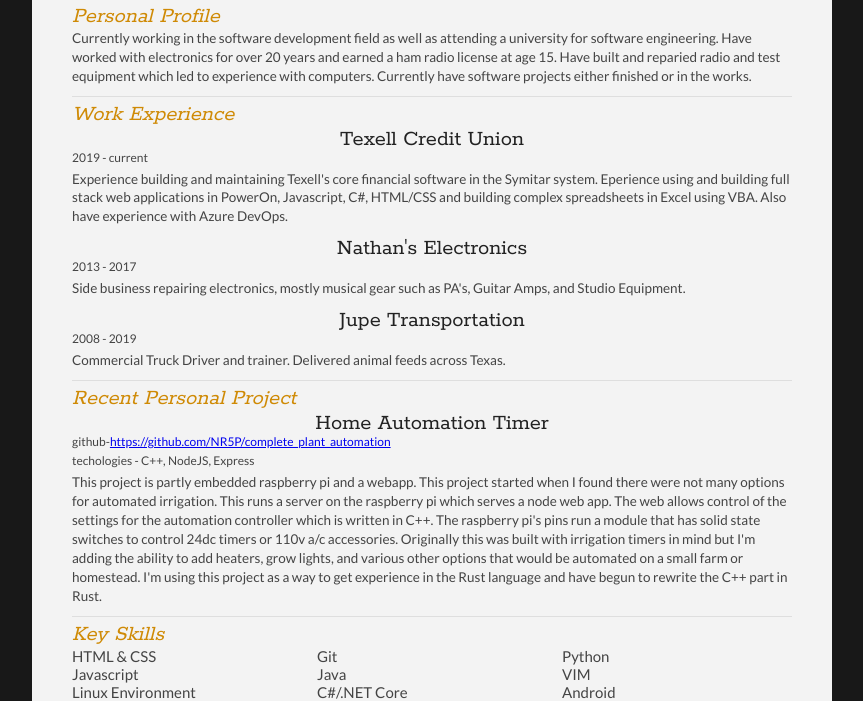
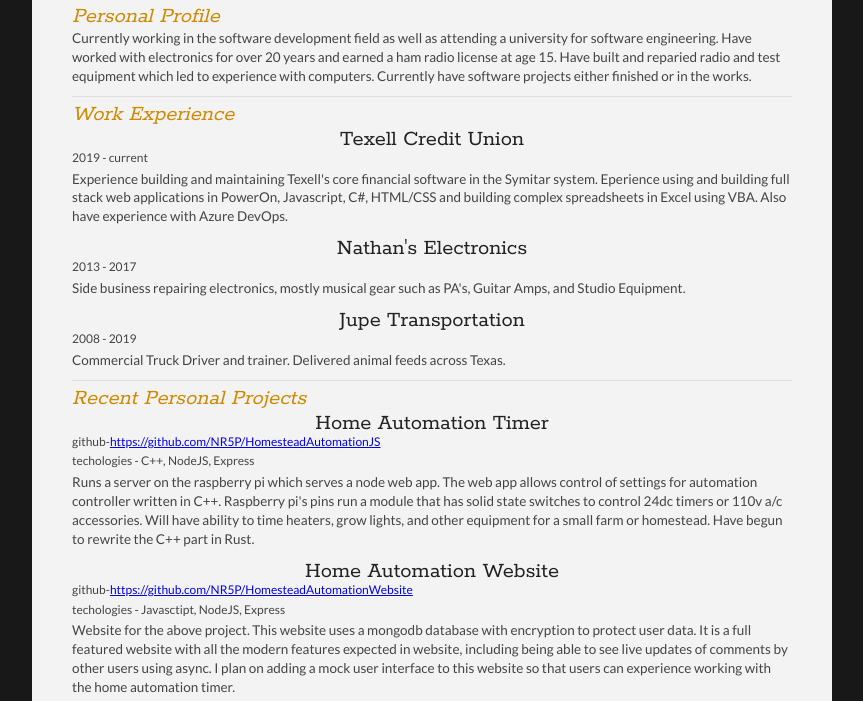
Before and after one commit to NR5P/resume, a plain HTML site: page index.html in a window 1280 px wide. Shown: the part 103-804 px from the top of the page, without its empty margins (208-1071 px from the left). Drawn offline with Linux system fonts and the light colour scheme.

Commit message:
resume additons

```diff
--- a/index.html
+++ b/index.html
@@ -96,22 +96,32 @@
 
 		<section>
 			<div class="sectionTitle">
-				<h1>Recent Personal Project</h1>
+				<h1>Recent Personal Projects</h1>
 			</div>
 
 			<div class="sectionContent">
 				<article>
 					<h2>Home Automation Timer</h2>
-					<p class="subDetails">github-<a href=https://github.com/NR5P/HomesteadAutomationJS>https://github.com/NR5P/complete_plant_automation</a></p>
+					<p class="subDetails">github-<a href=https://github.com/NR5P/HomesteadAutomationJS>https://github.com/NR5P/HomesteadAutomationJS</a></p>
 					<p class="subDetails">techologies - C++, NodeJS, Express</p>
 					<p>
-						This project is partly embedded raspberry pi and a webapp. This project started when I found there were not many options for
-						automated irrigation. This runs a server on the raspberry pi which serves a node web app. The web allows
-						control of the settings for the automation controller which is written in C++. The raspberry pi's pins run a module that has solid state switches to
-						control 24dc timers or 110v a/c accessories. Originally this was built with irrigation timers in mind but I'm adding the ability to add heaters, grow
-						lights, and various other options that would be automated on a small farm or homestead. I'm using this project as a way to get experience in the Rust language and have begun to rewrite the C++ part in Rust.
+						Runs a server on the raspberry pi which serves a node web app. The web app allows
+						control of settings for automation controller written in C++. Raspberry pi's pins run a module that has solid state switches to
+						control 24dc timers or 110v a/c accessories. Will have ability to time heaters, grow
+						lights, and other equipment for a small farm or homestead. Have begun to rewrite the C++ part in Rust.
 					</p>
 				</article>
+				<article>
+					<h2>Home Automation Website</h2>
+					<p class="subDetails">github-<a href=https://github.com/NR5P/HomesteadAutomationWebsite>https://github.com/NR5P/HomesteadAutomationWebsite</a></p>
+					<p class="subDetails">techologies - Javasctipt, NodeJS, Express</p>
+					<p>
+						Website for the above project. This website uses a mongodb database with encryption to protect user data. It is a full featured website
+						with all the modern features expected in website, including being able to see live updates of comments by other users using async. I plan on adding a mock user interface
+						to this website so that users can experience working with the home automation timer.
+					</p>
+				</article>
+
 			</div>
 			<div class="clear"></div>
 		</section>
```
